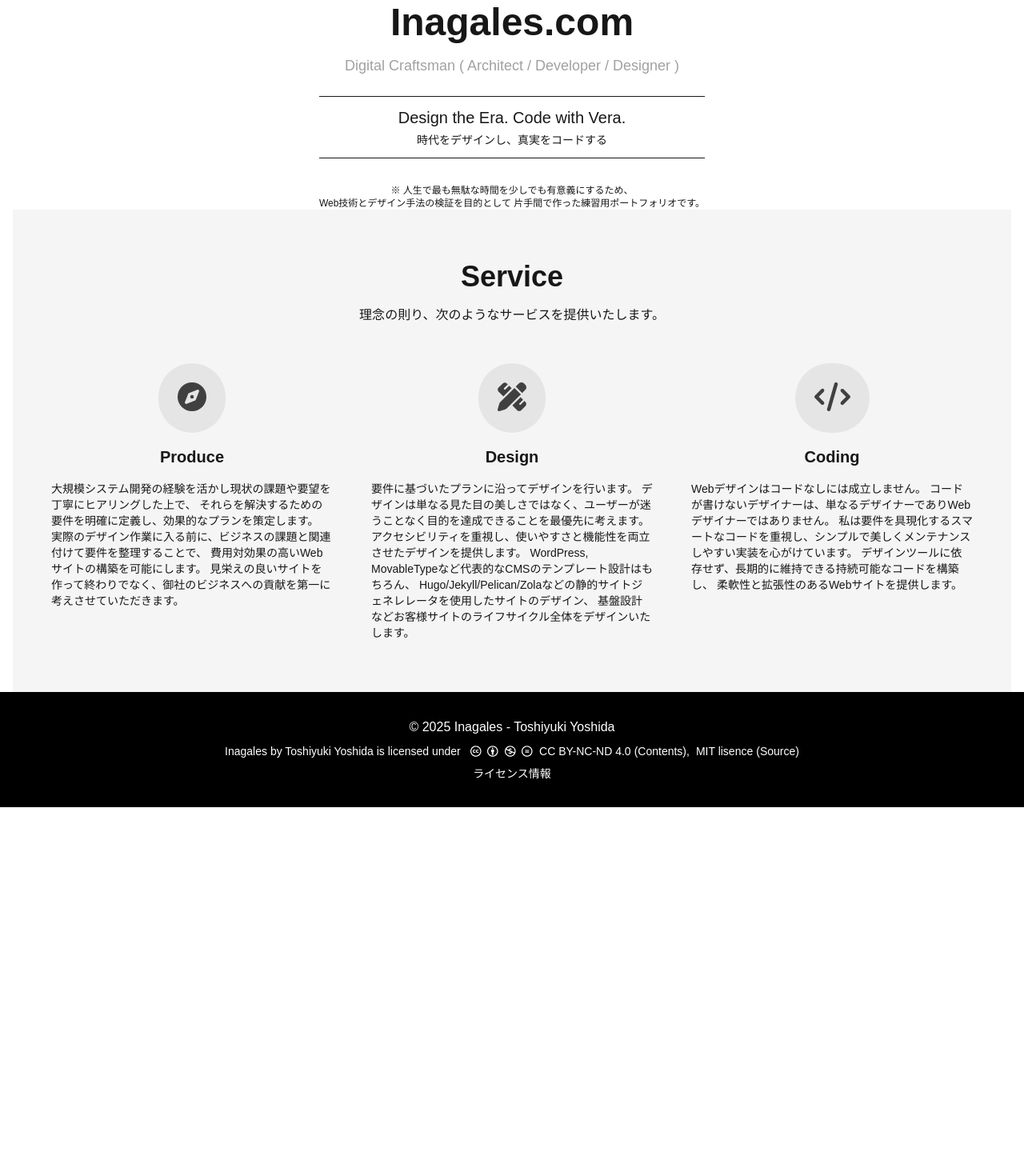
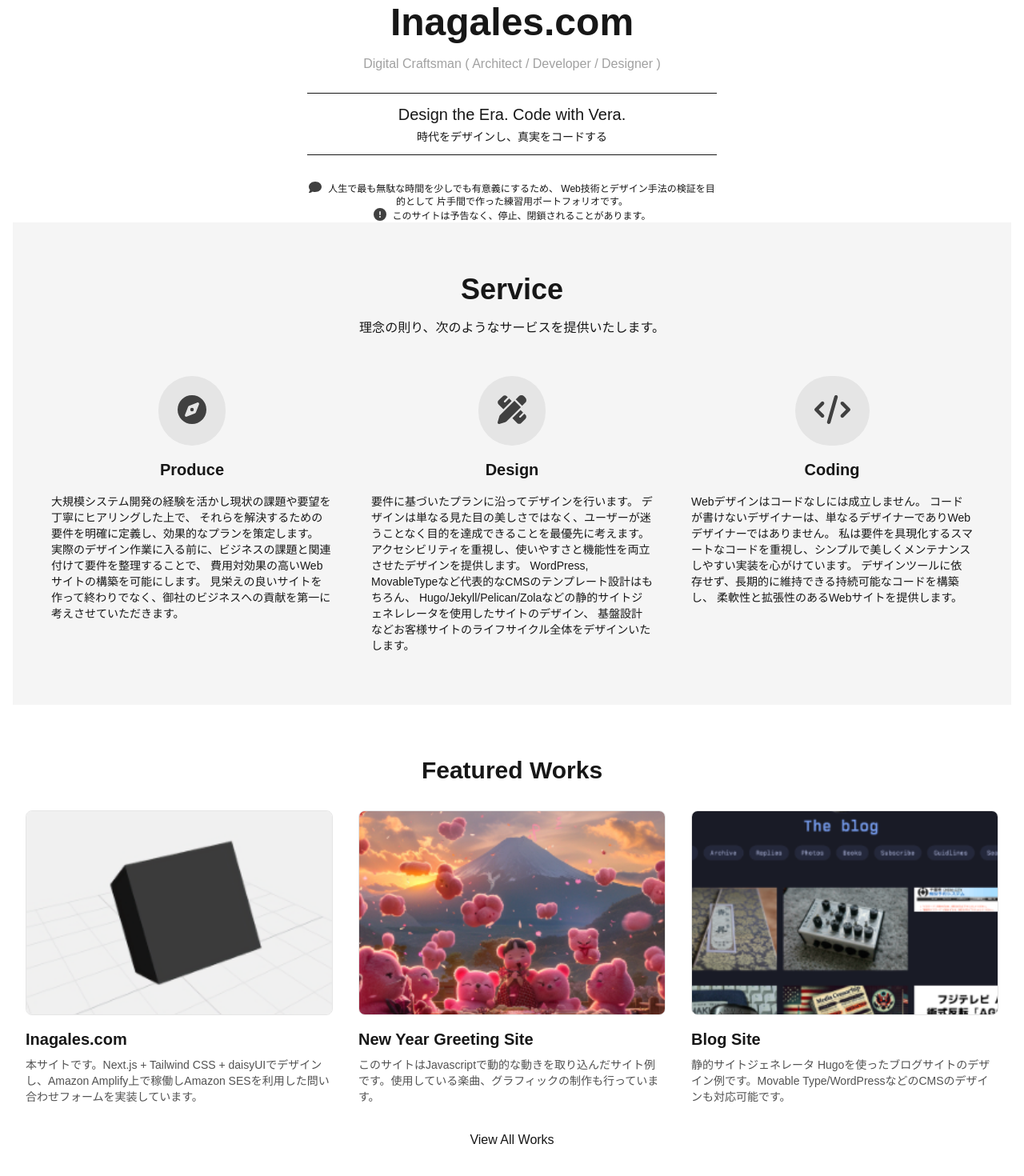
Before and after one commit to yostos/yostos-portfolio, a Next.js app: page / in a window 1280 px wide. Shown: the part 520-1990 px from the top of the page at 80% size. Before the commit the page ends 1529 px from the top, so only its background shows below. Built offline with nearby package versions, Linux system fonts and the light colour scheme.

Commit message:
add LICENSE

```diff
--- a/src/app/contact/page.tsx
+++ b/src/app/contact/page.tsx
@@ -259,10 +259,7 @@ export default function Contact() {
         </div>
 
         <div className="text-center text-sm text-neutral-content/50">
-          <p>
-            ※
-            現在このフォームはデモンストレーション用です。実際の送信は行われません。
-          </p>
+          <p>※ フォームについては実際にメールが送信されます。</p>
         </div>
       </div>
     </main>
--- a/src/app/page.tsx
+++ b/src/app/page.tsx
@@ -6,8 +6,11 @@ import {
   faCompass,
   faPenRuler,
   faCode,
+  faComment,
+  faExclamationCircle,
 } from "@fortawesome/free-solid-svg-icons";
-import Cube3D from "../components/Cube3D";
+import Cube3D from "@/components/Cube3D";
+import WorkGrid from "@/components/WorkGrid";
 
 export default function Home() {
   return (
@@ -16,31 +19,42 @@ export default function Home() {
       <div className="w-full max-w-4xl mx-auto py-8">
         <Cube3D />
       </div>
+      <h1 className="text-5xl font-bold mb-4">Inagales.com</h1>
       <div className="text-center max-w-2xl">
-        <h1 className="text-5xl font-bold mb-4">Inagales.com</h1>
-        <p className="text-lg mb-2 text-neutral-400">
+        <p className="text-base mb-2 text-neutral-400">
           Digital Craftsman ( Architect / Developer / Designer )
         </p>
 
-        <div className="my-6 py-3 border-y border-neutral-content/10">
+        <section className="my-6 py-3 border-y border-neutral-content/10">
           <p className="text-xl font-medium mb-1 text-neutral-content/70">
             Design the Era. Code with Vera.
           </p>
           <p className="text-sm text-neutral-content/50">
             時代をデザインし、真実をコードする
           </p>
-        </div>
-        <div className="text-xs text-neutral-content/40 mt-8 max-w-lg mx-auto">
+        </section>
+
+        <section className="text-xs text-neutral-content/40 mt-8 max-w-lg mx-auto">
           <p>
-            ※ 人生で最も無駄な時間を少しでも有意義にするため、
-            <br />
+            <FontAwesomeIcon
+              icon={faComment}
+              className="text-base text-neutral-700 dark:text0neutral-200 mr-2"
+            />
+            人生で最も無駄な時間を少しでも有意義にするため、
             Web技術とデザイン手法の検証を目的として
             片手間で作った練習用ポートフォリオです。
           </p>
-        </div>
+          <p>
+            <FontAwesomeIcon
+              icon={faExclamationCircle}
+              className="text-base text-neutral-700 dark:text-neutral-200 mr-2"
+            />
+            このサイトは予告なく、停止、閉鎖されることがあります。
+          </p>
+        </section>
       </div>
       {/* サービスセクション */}
-      <div className="w-full bg-neutral-100 dark:bg-neutral-800 py-16 px-4">
+      <section className="w-full bg-neutral-100 dark:bg-neutral-800 py-16 px-4">
         <div className="max-w-6xl mx-auto">
           <h2 className="text-4xl font-bold text-center mb-4">Service</h2>
           <p className="text-center mb-12">
@@ -50,7 +64,7 @@ export default function Home() {
 
           <div className="grid grid-cols-1 md:grid-cols-3 gap-12">
             {/* Produce */}
-            <div className="text-center">
+            <article className="text-center">
               <div className="inline-block bg-neutral-200 dark:bg-neutral-700 rounded-full p-6 mb-4">
                 <FontAwesomeIcon
                   icon={faCompass}
@@ -65,10 +79,10 @@ export default function Home() {
                 費用対効果の高いWebサイトの構築を可能にします。
                 見栄えの良いサイトを作って終わりでなく、御社のビジネスへの貢献を第一に考えさせていただきます。
               </p>
-            </div>
+            </article>
 
             {/* Design */}
-            <div className="text-center">
+            <article className="text-center">
               <div className="inline-block bg-neutral-200 dark:bg-neutral-700 rounded-full p-6 mb-4">
                 <FontAwesomeIcon
                   icon={faPenRuler}
@@ -85,10 +99,10 @@ export default function Home() {
                 Hugo/Jekyll/Pelican/Zolaなどの静的サイトジェネレレータを使用したサイトのデザイン、
                 基盤設計などお客様サイトのライフサイクル全体をデザインいたします。
               </p>
-            </div>
+            </article>
 
             {/* Coding */}
-            <div className="text-center">
+            <article className="text-center">
               <div className="inline-block bg-neutral-200 dark:bg-neutral-700 rounded-full p-6 mb-4">
                 <FontAwesomeIcon
                   icon={faCode}
@@ -103,10 +117,26 @@ export default function Home() {
                 デザインツールに依存せず、長期的に維持できる持続可能なコードを構築し、
                 柔軟性と拡張性のあるWebサイトを提供します。
               </p>
-            </div>
+            </article>
           </div>
         </div>
-      </div>
+      </section>
+
+      {/*作品セクション*/}
+      <section className="py-16">
+        <div className="container mx-auto px-4">
+          <h2 className="text-3xl font-bold text-center mb-8">
+            Featured Works
+          </h2>
+          <WorkGrid limit={3} />
+
+          <div className="text-center mt-8">
+            <Link href="/works" className="btn btn-primary">
+              View All Works
+            </Link>
+          </div>
+        </div>
+      </section>
     </main>
   );
 }
--- a/src/app/works/page.tsx
+++ b/src/app/works/page.tsx
@@ -1,40 +1,6 @@
 "use client";
 
-import Image from "next/image";
-import Link from "next/link";
-
-interface WorkItem {
-  id: string;
-  title: string;
-  description: string;
-  imageUrl: string;
-  link: string;
-}
-
-const works: WorkItem[] = [
-  {
-    id: "new-year",
-    title: "New Year Greeting Site",
-    description: "このサイトはJavascriptで動的な動きを取り込んだサイト例です",
-    imageUrl: "/images/works/new-year.webp",
-    link: "https://www.inagales.com/new-years-greetings/",
-  },
-  {
-    id: "blog-site",
-    title: "Blog Site",
-    description: "静的サイトジェネレータを使ったブログサイトのデザイン例です。",
-    imageUrl: "/images/works/blog-site.webp",
-    link: "https://www.inagales.com/blog/",
-  },
-  {
-    id: "project-3",
-    title: "Project Title",
-    description: "プロジェクトの詳細説明文をここに入れます。",
-    imageUrl: "/images/works/placeholder.webp",
-    link: "https://example.com/project3",
-  },
-  // 必要に応じて作品を追加
-];
+import WorkGrid from "@/components/WorkGrid";
 
 export default function Works() {
   return (
@@ -49,26 +15,8 @@ export default function Works() {
           </p>
         </div>
 
-        <div className="grid grid-cols-1 md:grid-cols-2 lg:grid-cols-3 gap-8">
-          {works.map((work) => (
-            <div key={work.id} className="flex flex-col">
-              <Link href={work.link} className="group">
-                <div className="relative w-full h-64 mb-4 overflow-hidden rounded-lg border border-neutral-200 dark:border-neutral-700">
-                  <Image
-                    src={work.imageUrl}
-                    alt={work.title}
-                    fill
-                    className="object-cover transition-transform duration-300 group-hover:scale-105"
-                  />
-                </div>
-                <h2 className="text-xl font-semibold mb-2">{work.title}</h2>
-              </Link>
-              <p className="text-sm text-neutral-600 dark:text-neutral-400">
-                {work.description}
-              </p>
-            </div>
-          ))}
-        </div>
+        {/* WorkGridコンポーネントを使用 - 全ての作品を表示 */}
+        <WorkGrid />
       </div>
     </main>
   );
--- a/src/components/Footer.tsx
+++ b/src/components/Footer.tsx
@@ -14,9 +14,9 @@ export default function Footer() {
     <footer className="bg-black text-white py-8">
       <div className="container mx-auto px-4">
         <div className="flex flex-col items-center justify-center text-center">
-          <p className="mb-2">© 2025 Inagales - Toshiyuki Yoshida</p>
+          <p className="mb-2">© 2025 Inagales.com - Toshiyuki Yoshida</p>
           <div className="flex items-center text-sm flex-wrap justify-center gap-1 mb-2">
-            <span>Inagales by Toshiyuki Yoshida is licensed under</span>
+            <span>Inagales.com by Toshiyuki Yoshida is licensed under</span>
             <Link
               href="https://creativecommons.org/licenses/by-nc-nd/4.0/"
               target="_blank"
--- /dev/null
+++ b/src/components/WorkGrid.tsx
@@ -0,0 +1,79 @@
+"use client";
+
+import Image from "next/image";
+import Link from "next/link";
+
+interface WorkItem {
+  id: string;
+  title: string;
+  description: string;
+  imageUrl: string;
+  link: string;
+}
+
+interface WorkGridProps {
+  limit?: number; //表示する作品数を制御するプロパティ
+}
+
+export default function WorkGrid({ limit }: WorkGridProps) {
+  //作品データ
+  const works: WorkItem[] = [
+    {
+      id: "portfolio",
+      title: "Inagales.com",
+      description:
+        "本サイトです。Next.js + Tailwind CSS + daisyUIでデザインし、Amazon Amplify上で稼働しAmazon SESを利用した問い合わせフォームを実装しています。",
+      imageUrl: "/images/works/portfolio.webp",
+      link: "https://portfolio.inagales.com",
+    },
+    {
+      id: "new-year",
+      title: "New Year Greeting Site",
+      description:
+        "このサイトはJavascriptで動的な動きを取り込んだサイト例です。使用している楽曲、グラフィックの制作も行っています。",
+      imageUrl: "/images/works/new-year.webp",
+      link: "https://www.inagales.com/new-years-greetings/",
+    },
+    {
+      id: "blog-site",
+      title: "Blog Site",
+      description:
+        "静的サイトジェネレータ Hugoを使ったブログサイトのデザイン例です。Movable Type/WordPressなどのCMSのデザインも対応可能です。",
+      imageUrl: "/images/works/blog-site.webp",
+      link: "https://www.inagales.com/blog/",
+    },
+    {
+      id: "project-4",
+      title: "Project Title",
+      description: "プロジェクトの詳細説明文をここに入れます。",
+      imageUrl: "/images/works/placeholder.webp",
+      link: "https://example.com/project3",
+    },
+    // 必要に応じて作品を追加
+  ];
+
+  const displayWorks = limit ? works.slice(0, limit) : works;
+
+  return (
+    <div className="grid grid-cols-1 md:grid-cols-2 lg:grid-cols-3 gap-8">
+      {displayWorks.map((work) => (
+        <div key={work.id} className="flex flex-col">
+          <Link href={work.link} className="group">
+            <div className="relative w-full h-64 mb-4 overflow-hidden rounded-lg border border-neutral-200 dark:border-neutral-700">
+              <Image
+                src={work.imageUrl}
+                alt={work.title}
+                fill
+                className="object-cover transition-transform duration-300 group-hover:scale-105"
+              />
+            </div>
+            <h2 className="text-xl font-semibold mb-2">{work.title}</h2>
+          </Link>
+          <p className="text-sm text-neutral-600 dark:text-neutral-400">
+            {work.description}
+          </p>
+        </div>
+      ))}
+    </div>
+  );
+}
```
Also changed, not shown: public/images/works/portfolio.webp (added), 1 other file (tests, documents, lock files or other folders).
